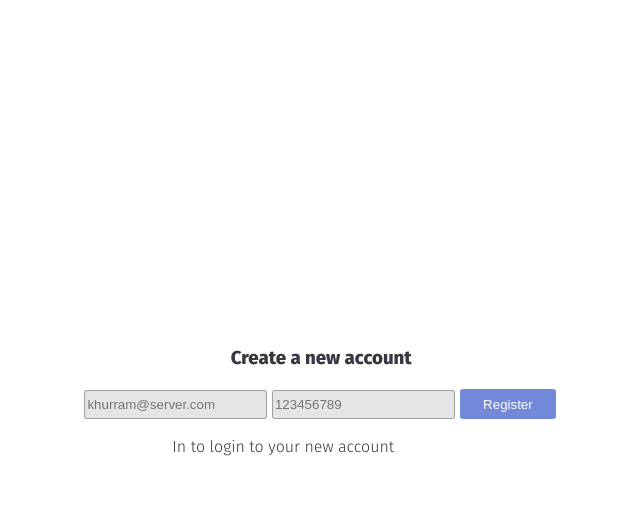
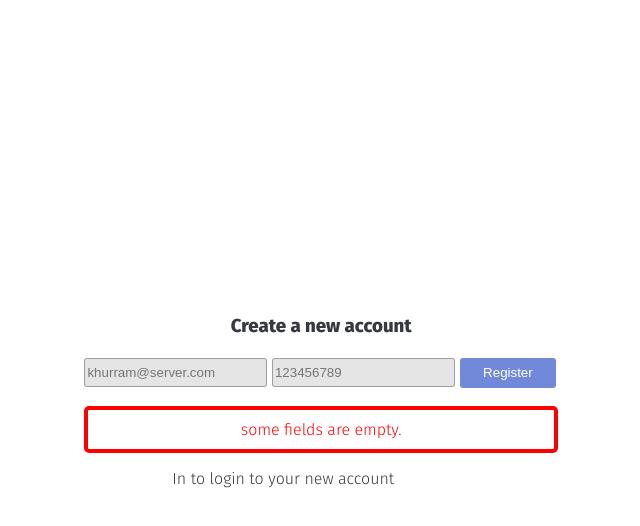
Before and after one commit to kmughal/Basic-Auth-Sample, a Next.js app in the folder packages/discord/: page /register in a window 1280 px wide. Both pictures are taken after a click on the button "Register". Shown: the top 526 px of the page, without its empty margins (314-954 px from the left). Built offline with nearby package versions, Linux system fonts and the light colour scheme; no server answers.

Commit message:
change register process
- add duplicate username check this has to change but for now just added that

```diff
--- a/packages/discord/pages/api/register.js
+++ b/packages/discord/pages/api/register.js
@@ -6,11 +6,21 @@ export default async function (req, res) {
   await startMongoose();
   const { username, password } = req.body;
   if (!username || !password) {
+    res.status(400).send("bad request!")
+    return;
+  }
+
+  if (!username.trim().length === 0 || !password.trim().length === 0) {
     res.status(400);
     return;
   }
 
   try {
+    const lookup = await UserModel.findOne({ username });
+    if (lookup) {
+      res.status(400).send(`${username} is not free.`);
+      return;
+    }
     const instance = new UserModel();
     const hashPassword = await argon2.hash(password);
     instance.username = username;
--- a/packages/discord/pages/register.js
+++ b/packages/discord/pages/register.js
@@ -1,11 +1,19 @@
-import React from "react"
+import React from "react";
 
 export default function () {
-  const userInput = React.useRef(null)
-  const passwordInput = React.useRef(null)
+  const userInput = React.useRef(null);
+  const passwordInput = React.useRef(null);
+  const [error, setError] = React.useState(null);
 
   const handleFormSubmit = async (e) => {
-    const response = await fetch("/api/register", {
+    if (
+      userInput.current.value.length === 0 ||
+      passwordInput.current.value.length === 0
+    ) {
+      setError("some fields are empty.");
+      return;
+    }
+    await fetch("/api/register", {
       method: "POST",
       body: JSON.stringify({
         username: userInput.current.value,
@@ -14,17 +22,19 @@ export default function () {
       headers: { "CONTENT-TYPE": "application/json" },
     }).then((response) => {
       if (response.ok) {
-        window.location.replace("/login")
+        window.location.replace("/login");
+      } else {
+        setError(response.statusText);
       }
-    })
+    });
 
-    e.preventDefault()
-  }
+    e.preventDefault();
+  };
 
   return (
     <section className="register-container">
       <section>
-      <h1>Create a new account</h1>
+        <h1>Create a new account</h1>
         <input
           type="text"
           id="username"
@@ -45,11 +55,12 @@ export default function () {
         >
           Register
         </button>
-        <br/>
+        <br />
+        {error && <p className="error">{error}</p>}
         <p className="align-center">
-            In to login to your new account <a href="/login">click here.</a>
-          </p>
+          In to login to your new account <a href="/login">click here.</a>
+        </p>
       </section>
     </section>
-  )
+  );
 }
--- a/packages/discord/pages/style.css
+++ b/packages/discord/pages/style.css
@@ -331,3 +331,12 @@ a {
 .username span:nth-child(2) {
   color: rgb(114, 118, 125);
 }
+
+.error {
+  text-align: center;
+  border-radius: 5px;
+  padding: 10px 10px;
+  background: white;
+  color: red;
+  border: 4px solid red;
+}
```
